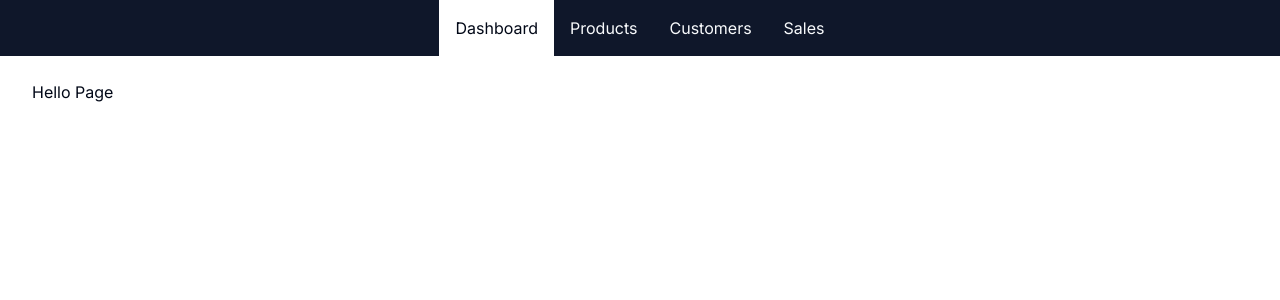
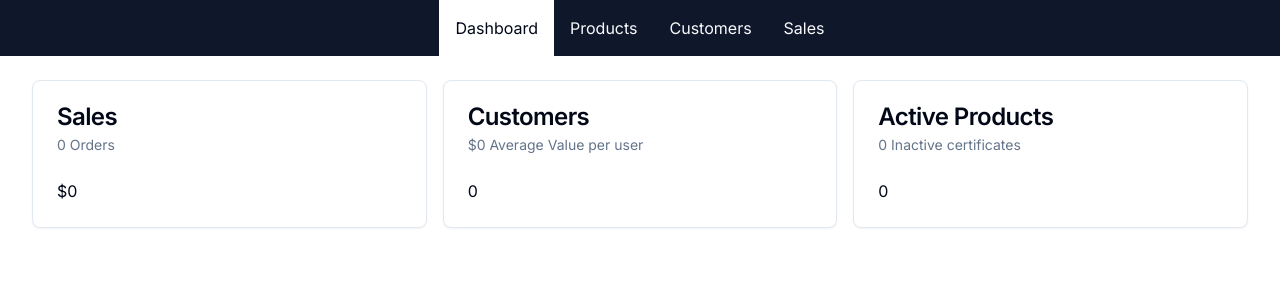
Before and after one commit to Am0stafa/ExamEase, a Next.js app: page /admin in a window 1280 px wide. Shown: the top 300 px of the page. Built offline with nearby package versions, Linux system fonts and the light colour scheme; no server answers; the database is empty.

Commit message:
main admin page

```diff
--- /dev/null
+++ b/src/app/admin/loading.tsx
@@ -0,0 +1,9 @@
+import { Loader2 } from "lucide-react"
+
+export default function AdminLoading() {
+  return (
+    <div className="flex justify-center">
+      <Loader2 className="size-24 animate-spin" />
+    </div>
+  )
+}
--- a/src/app/admin/page.tsx
+++ b/src/app/admin/page.tsx
@@ -1,7 +1,93 @@
-export default function AdminPage() {
+import {
+  Card,
+  CardContent,
+  CardDescription,
+  CardHeader,
+  CardTitle,
+} from "@/components/ui/card";
+import db from "@/db/db";
+import { formatCurrency, formatNumber } from "@/lib/formatters";
+
+async function getSalesData() {
+  const data = await db.order.aggregate({
+    _sum: {
+      pricePaidInCents: true,
+    },
+    _count: true,
+  });
+  return {
+    amount: (data._sum.pricePaidInCents || 0) / 100,
+    count: data._count,
+  };
+}
+
+async function getUserData() {
+  const [userCount, orderData] = await Promise.all([
+    db.user.count(),
+    db.order.aggregate({
+      _sum: { pricePaidInCents: true },
+    }),
+  ])
+
+  return {
+    userCount,
+    averageValuePerUser:
+      userCount === 0
+        ? 0
+        : (orderData._sum.pricePaidInCents || 0) / userCount / 100, // How much I made divided by the number of users in dollars
+  }
+}
+
+async function getProductData() {
+  const [activeCount, inactiveCount] = await Promise.all([
+    db.product.count({ where: { isAvailableForPurchase: true } }),
+    db.product.count({ where: { isAvailableForPurchase: false } }),
+  ])
+
+  return { activeCount, inactiveCount }
+}
+
+export default async function AdminPage() {
+  const [salesData, userData, productData] = await Promise.all([getSalesData(), getUserData(), getProductData()])
   return (
-    <div>
-      <h1>Hello Page</h1>
+    <div className="grid grid-cols-1 md:grid-cols-2 lg:grid-cols-3 gap-4">
+      <DashboardCard
+        title="Sales"
+        subtitle={`${formatNumber(salesData.count)} Orders `}
+        body={`${formatCurrency(salesData.amount)}`}
+      />
+
+      <DashboardCard
+        title="Customers"
+        subtitle={`${formatCurrency(userData.averageValuePerUser)} Average Value per user `}
+        body={`${formatNumber(userData.userCount)}`}
+      />
+      {/* products */}
+      <DashboardCard
+        title="Active Products"
+        subtitle={`${formatNumber(productData.inactiveCount)} Inactive certificates `}
+        body={`${formatNumber(productData.activeCount)}`}
+      />
     </div>
   );
 }
+
+type DashboardCardProps = {
+  title: string;
+  subtitle: string;
+  body: string;
+};
+
+function DashboardCard({ title, subtitle, body }: DashboardCardProps) {
+  return (
+    <Card>
+      <CardHeader>
+        <CardTitle>{title}</CardTitle>
+        <CardDescription>{subtitle}</CardDescription>
+      </CardHeader>
+      <CardContent>
+        <p>{body}</p>
+      </CardContent>
+    </Card>
+  );
+}
--- /dev/null
+++ b/src/components/ui/card.tsx
@@ -0,0 +1,79 @@
+import * as React from "react"
+
+import { cn } from "@/lib/utils"
+
+const Card = React.forwardRef<
+  HTMLDivElement,
+  React.HTMLAttributes<HTMLDivElement>
+>(({ className, ...props }, ref) => (
+  <div
+    ref={ref}
+    className={cn(
+      "rounded-lg border bg-card text-card-foreground shadow-sm",
+      className
+    )}
+    {...props}
+  />
+))
+Card.displayName = "Card"
+
+const CardHeader = React.forwardRef<
+  HTMLDivElement,
+  React.HTMLAttributes<HTMLDivElement>
+>(({ className, ...props }, ref) => (
+  <div
+    ref={ref}
+    className={cn("flex flex-col space-y-1.5 p-6", className)}
+    {...props}
+  />
+))
+CardHeader.displayName = "CardHeader"
+
+const CardTitle = React.forwardRef<
+  HTMLParagraphElement,
+  React.HTMLAttributes<HTMLHeadingElement>
+>(({ className, ...props }, ref) => (
+  <h3
+    ref={ref}
+    className={cn(
+      "text-2xl font-semibold leading-none tracking-tight",
+      className
+    )}
+    {...props}
+  />
+))
+CardTitle.displayName = "CardTitle"
+
+const CardDescription = React.forwardRef<
+  HTMLParagraphElement,
+  React.HTMLAttributes<HTMLParagraphElement>
+>(({ className, ...props }, ref) => (
+  <p
+    ref={ref}
+    className={cn("text-sm text-muted-foreground", className)}
+    {...props}
+  />
+))
+CardDescription.displayName = "CardDescription"
+
+const CardContent = React.forwardRef<
+  HTMLDivElement,
+  React.HTMLAttributes<HTMLDivElement>
+>(({ className, ...props }, ref) => (
+  <div ref={ref} className={cn("p-6 pt-0", className)} {...props} />
+))
+CardContent.displayName = "CardContent"
+
+const CardFooter = React.forwardRef<
+  HTMLDivElement,
+  React.HTMLAttributes<HTMLDivElement>
+>(({ className, ...props }, ref) => (
+  <div
+    ref={ref}
+    className={cn("flex items-center p-6 pt-0", className)}
+    {...props}
+  />
+))
+CardFooter.displayName = "CardFooter"
+
+export { Card, CardHeader, CardFooter, CardTitle, CardDescription, CardContent }
--- /dev/null
+++ b/src/db/db.ts
@@ -0,0 +1,15 @@
+import { PrismaClient } from "@prisma/client"
+
+const prismaClientSingleton = () => {
+  return new PrismaClient()
+}
+
+declare global {
+  var prisma: undefined | ReturnType<typeof prismaClientSingleton>
+}
+
+const db = globalThis.prisma ?? prismaClientSingleton()
+
+export default db
+
+if (process.env.NODE_ENV !== "production") globalThis.prisma = db
--- /dev/null
+++ b/src/lib/formatters.ts
@@ -0,0 +1,15 @@
+const CURRENCY_FORMATTER = new Intl.NumberFormat("en-US", {
+  currency: "USD",
+  style: "currency",
+  minimumFractionDigits: 0,
+})
+
+export function formatCurrency(amount: number) {
+  return CURRENCY_FORMATTER.format(amount)
+}
+
+const NUMBER_FORMATTER = new Intl.NumberFormat("en-US")
+
+export function formatNumber(number: number) {
+  return NUMBER_FORMATTER.format(number)
+}
```
Also changed, not shown: src/app/admin/products/page.tsx (added).
